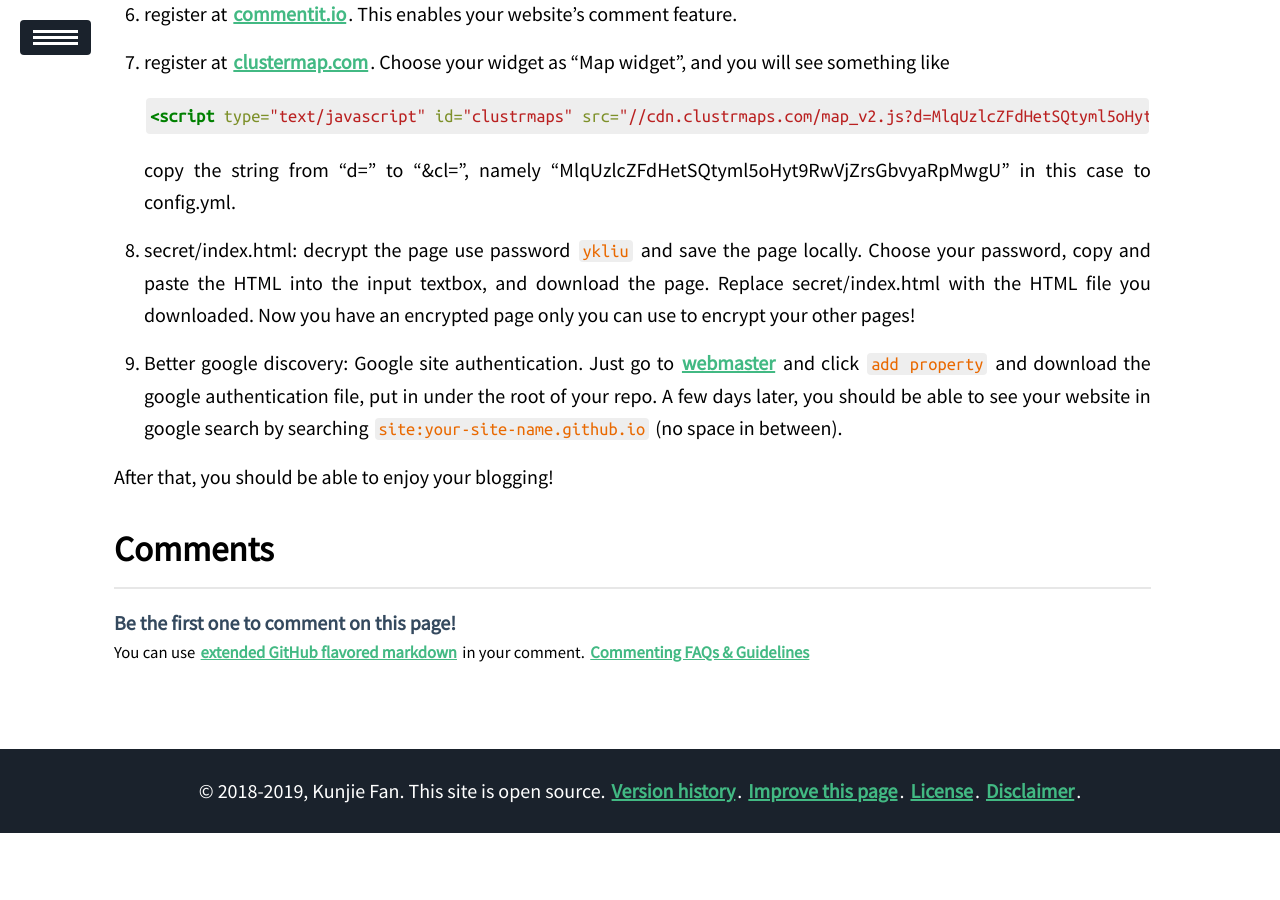
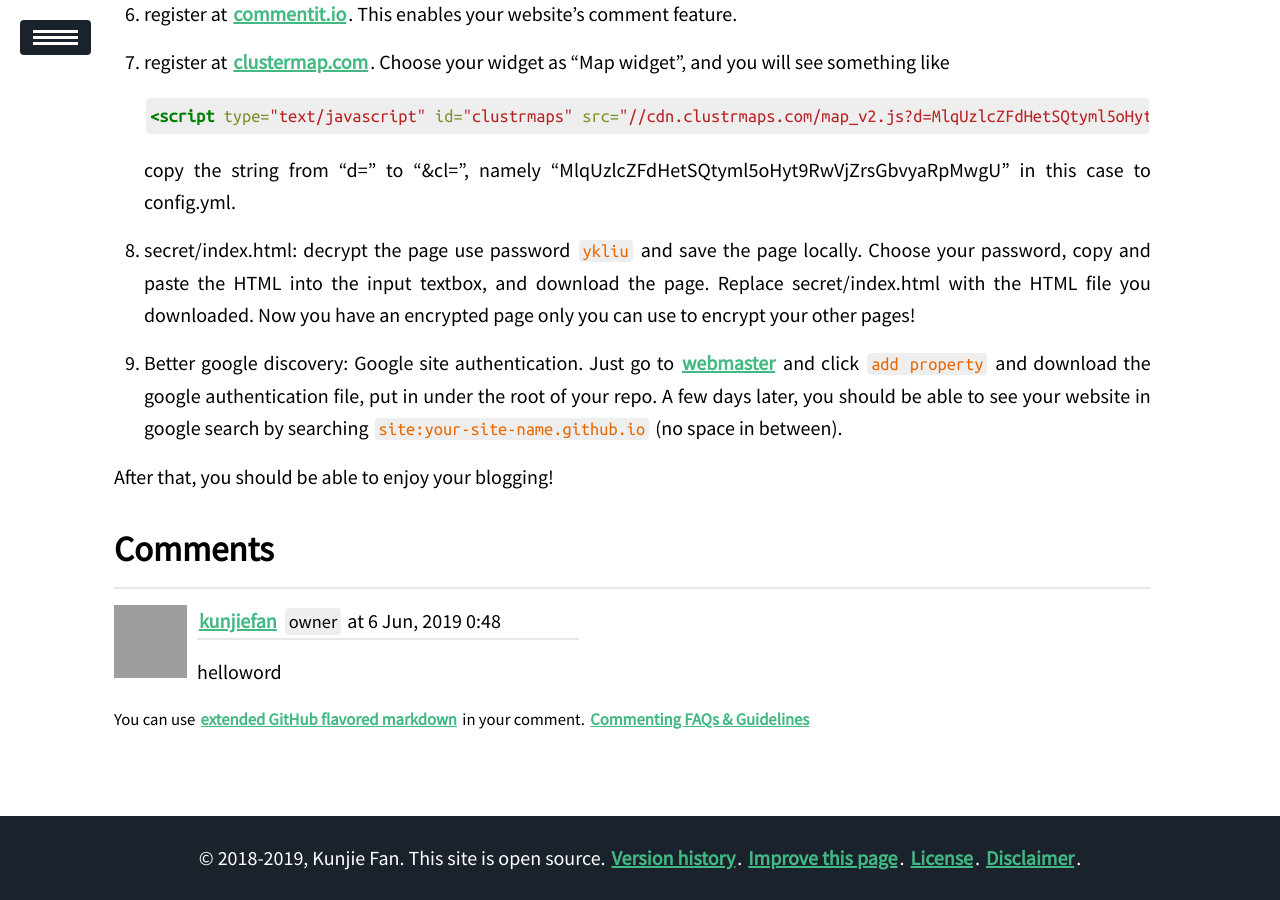
Before and after one commit to kunjiefan/kunjiefan.github.io, a Jekyll site: the page built from _posts/2018-12-01-Jekyll-Build/2018-12-01-Jekyll-Build.md, in a window 1280 px wide and 900 px high, scrolled down 3450 px. Built offline with Jekyll 4.4.1, drawn with Linux system fonts in a browser that asks for light colours; our own code applies the rules of GitHub Pages for plain Markdown files; a script that is not in the unit is left out; before the commit the page ends 4283 px from its top, so only the background shows below that; grey boxes are pictures that could not be loaded.

Commit message:
Comment by kunjiefan (https://github.com/kunjiefan)

```diff
--- a/_posts/2018-12-01-Jekyll-Build/2018-12-01-Jekyll-Build.md
+++ b/_posts/2018-12-01-Jekyll-Build/2018-12-01-Jekyll-Build.md
@@ -1,13 +1,26 @@
 ---
 title: Build Your Blog with GitHub Pages
 tags: Jekyll
-edit: 2019-03-26
+edit: 2019-03-26T00:00:00.000Z
 categories: Jekyll
 status: Paused
 mathjax: true
 highlight: true
 mermaid: true
-description: Build Your Blog with GitHub Pages. This is a sketch of how to use my theme `PointingToTheMoon` to write your blog. This theme is great for academic use, for it features simple post page with mathjax support and a side bar with toc. The main page on the other hand is somewhat fancy.
+description: >-
+  Build Your Blog with GitHub Pages. This is a sketch of how to use my theme
+  `PointingToTheMoon` to write your blog. This theme is great for academic use,
+  for it features simple post page with mathjax support and a side bar with toc.
+  The main page on the other hand is somewhat fancy.
+comments:
+  - author:
+      type: github
+      displayName: kunjiefan
+      url: 'https://github.com/kunjiefan'
+      picture: 'https://avatars1.githubusercontent.com/u/32661877?v=4&s=73'
+    content: helloword
+    date: 2019-06-06T00:48:55.500Z
+
 ---
 
 # What Do I Have to Offer
```
